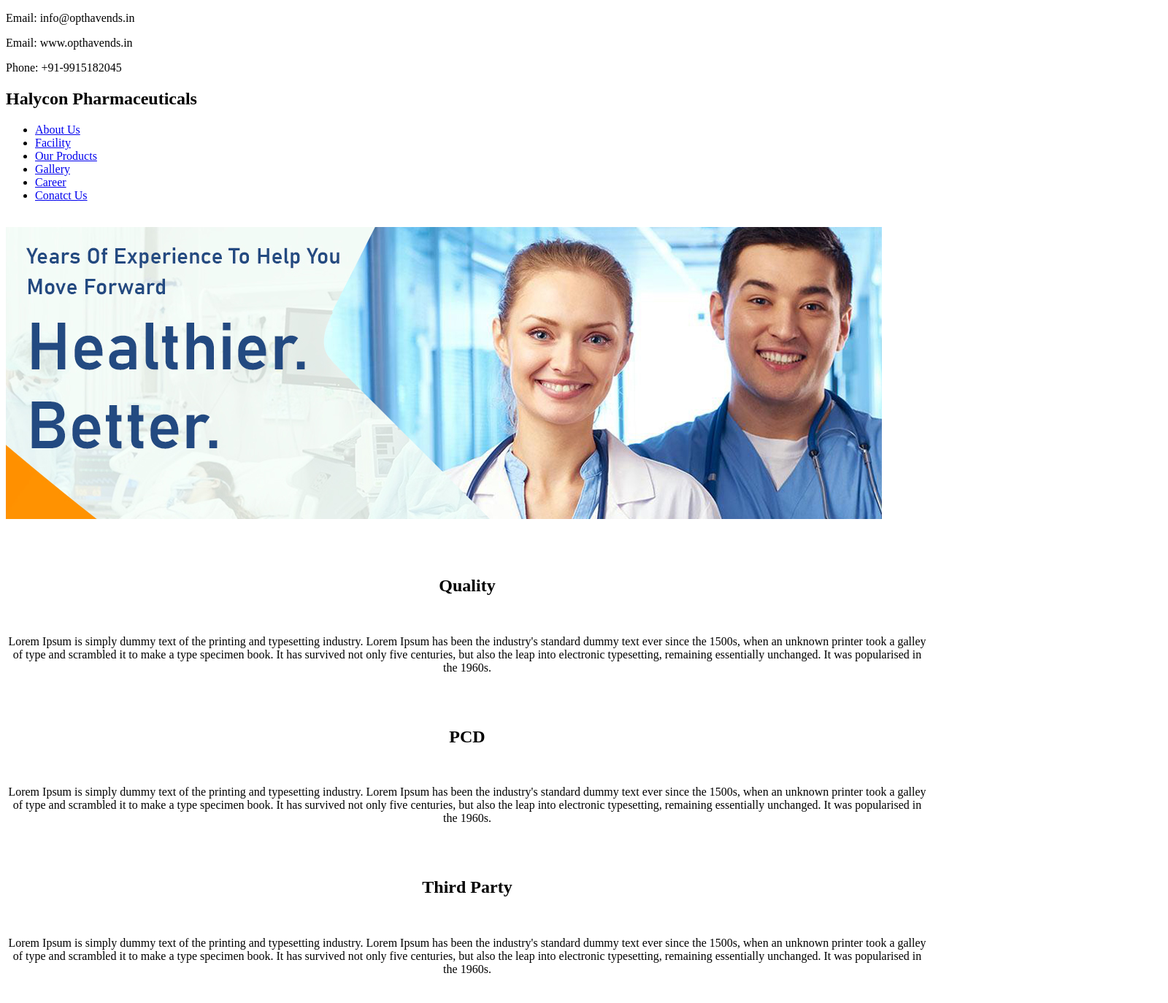
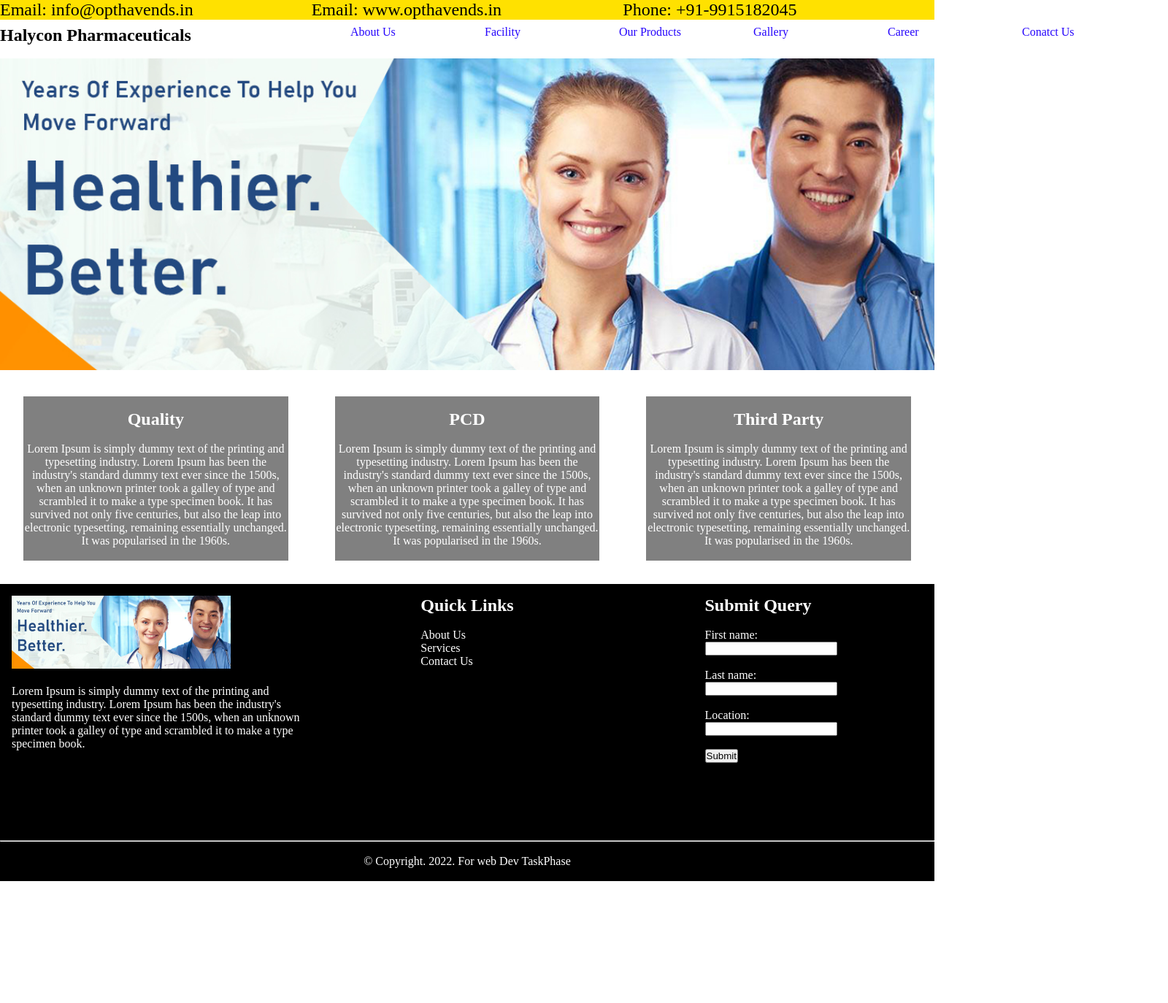
Before and after one commit to shashank23-10/WebTaskPhase, a plain HTML site: page Task2 - CSS/index.html in a window 1280 px wide. Shown: the top 1374 px of the page at 73% size, 1600 px wide, since content can reach past the window. After the commit the page ends 1207 px from the top, so only its background shows below. Drawn offline with Linux system fonts and the light colour scheme.

Commit message:
added css

```diff
--- a/Task2 - CSS/index.html
+++ b/Task2 - CSS/index.html
@@ -1,13 +1,12 @@
 <!doctype html>
 <html>
 <head><title>Halycon</title>
-  <link rel="stylesheet" href="#">
+  <link rel="stylesheet" href="style.css">
 </head>
 <body>
 
 
 <section class="topbar">
-
   <div class="standard">
     <div class="chopchop">
       <p> Email: info@opthavends.in</p>
@@ -19,19 +18,14 @@
       <p>Phone: +91-9915182045</p>
     </div>
   </div>
-
 </section>
-
 
 
 <div class="standard">
   <section class="menu">
-
-
     <div class="logo">
       <h1>Halycon Pharmaceuticals</h1>
     </div>
-
     <div class="menu2">
       <ul>
         <li><a href="#">About Us</a></li>
@@ -42,12 +36,12 @@
         <li><a href="#s">Conatct Us</a></li>
       </ul>
     </div>
-
   </section>
 </div>
 
 &nbsp
 <div style="clear:both;"></div>
+
 <!--Banner-->
   <div class="banner1">
     <img src=opthavends.jpg alt="logo" ">
@@ -56,8 +50,6 @@
 <!--Main Body-->
   <section class="ft">
     <div class="standard">
-      <br><br>
-
       <div class="blocks">
         <center><br><h2>Quality</h2><br>
         <p>Lorem Ipsum is simply dummy text of the printing and typesetting industry. Lorem Ipsum has been the industry's standard dummy text ever since the 1500s, when an unknown printer took a galley of type and scrambled it to make a type specimen book. It has survived not only five centuries, but also the leap into electronic typesetting, remaining essentially unchanged. It was popularised in the 1960s.</p><br></center>
@@ -66,32 +58,26 @@
       <div class="blocks">
         <center><br><h2>PCD</h2><br>
         <p>Lorem Ipsum is simply dummy text of the printing and typesetting industry. Lorem Ipsum has been the industry's standard dummy text ever since the 1500s, when an unknown printer took a galley of type and scrambled it to make a type specimen book. It has survived not only five centuries, but also the leap into electronic typesetting, remaining essentially unchanged. It was popularised in the 1960s.</p><br></center>
-
       </div>
-
 
       <div class="blocks">
         <center><br><h2>Third Party</h2><br>
         <p>Lorem Ipsum is simply dummy text of the printing and typesetting industry. Lorem Ipsum has been the industry's standard dummy text ever since the 1500s, when an unknown printer took a galley of type and scrambled it to make a type specimen book. It has survived not only five centuries, but also the leap into electronic typesetting, remaining essentially unchanged. It was popularised in the 1960s.</p><br></center>
-
+      </div>
     </div>
     <div style="clear:both;"></div>
-<br><br>
-
+      <div style="clear:both;"></div>
     </div>
   </section>
-<div style="clear:both;"></div>
 
   <footer>
     <div class="footer">
       <section class="fot">
         <div class="standard">
-<br>
+
           <div class="footerblocks">
-
             <img src="opthavends.jpg" alt="logo" width="300" height="100"><br><br>
             <p>Lorem Ipsum is simply dummy text of the printing and typesetting industry. Lorem Ipsum has been the industry's standard dummy text ever since the 1500s, when an unknown printer took a galley of type and scrambled it to make a type specimen book.</p>
-
           </div>
 
           <div class="footerblocks">
@@ -102,7 +88,6 @@
               <li>Contact Us</li>
             </ul>
           </div>
-
 
           <div class="footerblocks">
             <h2>Submit Query</h2><br>
@@ -116,15 +101,14 @@
             <button>Submit</button>
             </form>
           </div>
-
-<div style="clear:both;"></div><br><br><br><br><br><br><br><br><br><br><br><br><br>
-
+        </div>
+        <div style="clear:both;"></div><br><br><br><br><br>
           <hr><br><center>
           <p>&#169 Copyright. 2022. For web Dev TaskPhase</p></center>
-</div>
-
+          <br>
         </div>
       </section>
+    </div>
   </footer>
 </body>
 </html>
--- /dev/null
+++ b/Task2 - CSS/style.css
@@ -0,0 +1,70 @@
+* {
+  padding: 0;
+  margin: 0;
+  box-sizing: border-box;
+  list-style: none;
+}
+a {
+  color: black;
+  text-decoration: none;
+}
+
+.topbar {
+  background-color: rgb(255, 225, 0);
+}
+.topbar .standard {
+  display: grid;
+  grid-template-columns: repeat(3, 1fr);
+  color: black;
+  font-size: 1.5rem;
+}
+
+/* Menu Bar */
+.standard .menu {
+  display: flex;
+}
+.menu .logo {
+  padding-top: 0.5rem;
+  width: 50vh;
+}
+.menu .menu2 ul {
+  display: flex;
+  padding: 0.5rem 3rem;
+}
+.menu .menu2 ul li {
+  padding: 0rem 2rem;
+  width: 23vh;
+}
+.menu .menu2 ul li a {
+  color: rgb(38, 5, 252);
+}
+
+/* Banner */
+.banner1 img {
+  background-size: cover;
+  width: 100%;
+}
+
+/* Main Body */
+.standard {
+  text-align: start;
+  display: grid;
+  grid-template-columns: repeat(3, 1fr);
+}
+.standard .blocks {
+  background-color: gray;
+  color: white;
+  margin: 2rem 2rem;
+}
+
+/*Footer*/
+.footer {
+  background-color: black;
+  color: white;
+}
+.footer .standard {
+  padding: 1rem;
+  display: grid;
+  grid-template-columns: repeat(3, 1fr);
+  justify-items: center;
+}
```
Lines whose indentation alone changed are shown as unchanged.
